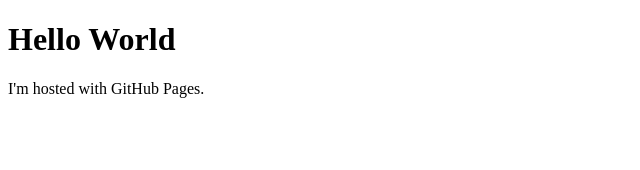
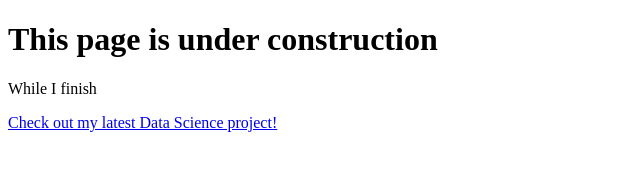
Before and after one commit to Armando-Vergara-G/Armando-Vergara-G.github.io, a plain HTML site: page index.html in a window 1280 px wide. Shown: the whole page, without its empty margins (0-640 px from the left). Drawn offline with Linux system fonts and the light colour scheme.

Commit message:
Update index.html

```diff
--- a/index.html
+++ b/index.html
@@ -1,7 +1,8 @@
 <!DOCTYPE html>
 <html>
 <body>
-<h1>Hello World</h1>
-<p>I'm hosted with GitHub Pages.</p>
+<h1>This page is under construction</h1>
+<p>While I finish</p>
+<a href="https://www.youtube.com/watch?v=2C18qwdfBZ0" target="_blank">Check out my latest Data Science project!</a>
 </body>
 </html>
```
